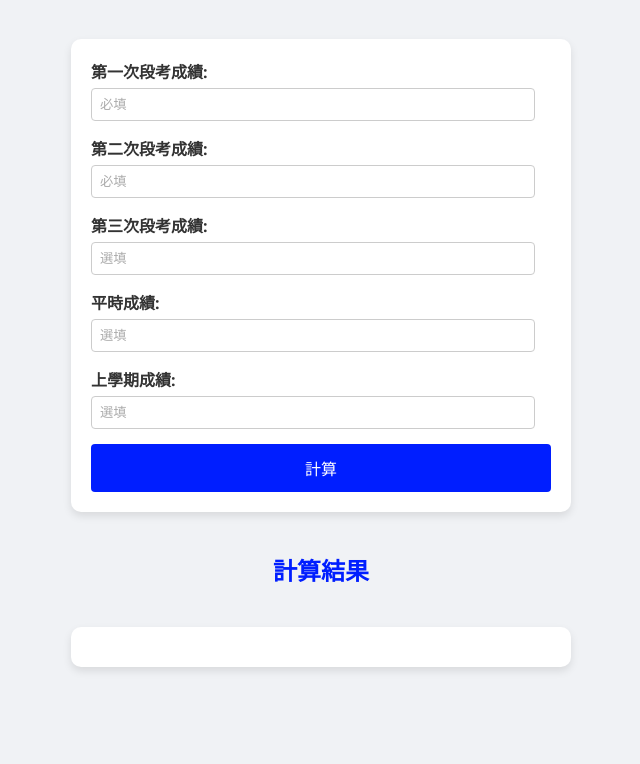
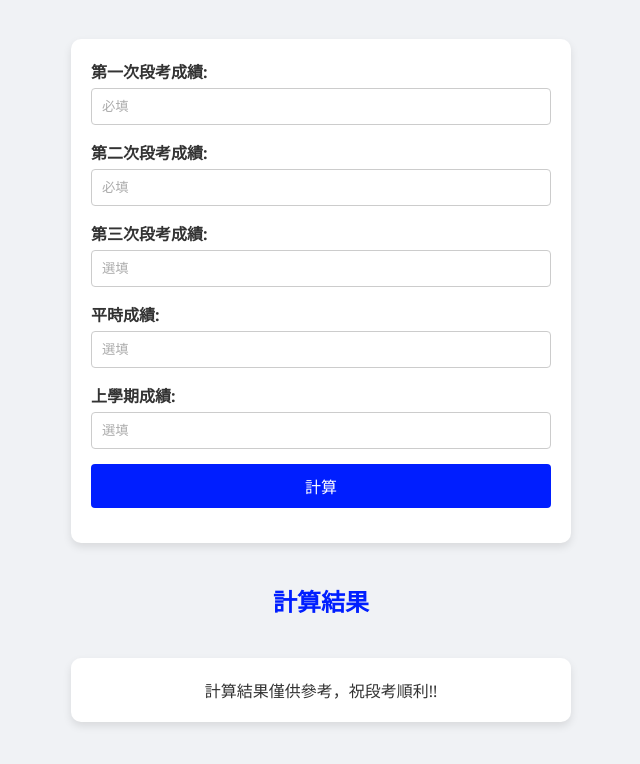
Before and after one commit to zichun808/zichun808.github.io, a plain HTML site: page index.html in a window 1280 px wide. Shown: the part 100-864 px from the top of the page, without its empty margins (319-959 px from the left). Before the commit the page ends 817 px from the top, so only its background shows below. Drawn offline with Linux system fonts and the light colour scheme.

Commit message:
Update index.html

```diff
--- a/index.html
+++ b/index.html
@@ -18,12 +18,10 @@
             padding: 10px;
             box-sizing: border-box;
         }
-
         h1, h2 {
             color: #001eff;
             text-align: center;
         }
-
         form {
             background-color: #ffffff;
             padding: 20px;
@@ -34,42 +32,33 @@
             margin: 20px 0;
             box-sizing: border-box;
         }
-
         label {
             font-weight: bold;
             margin-bottom: 5px;
             display: block;
         }
-
-        input {
-            width: calc(100% - 16px);
-            padding: 8px;
+        input, button {
+            width: 100%;
+            padding: 10px;
             margin-bottom: 15px;
             border: 1px solid #ccc;
             border-radius: 4px;
             box-sizing: border-box;
         }
-
         input::placeholder {
             color: #888;
             opacity: 0.7;
         }
-
         button {
-            width: 100%;
             background-color: #001eff;
             color: white;
-            padding: 12px;
             border: none;
-            border-radius: 4px;
             cursor: pointer;
             font-size: 16px;
         }
-
         button:hover {
             background-color: #0056ff;
         }
-
         p {
             background-color: #ffffff;
             padding: 20px;
@@ -81,19 +70,16 @@
             text-align: center;
             box-sizing: border-box;
         }
-
         @media (max-width: 767px) {
             form, p {
                 padding: 15px;
             }
         }
-
         @media (min-width: 768px) and (max-width: 991px) {
             body {
                 padding: 20px;
             }
         }
-
         @media (min-width: 992px) {
             body {
                 padding: 30px;
@@ -123,7 +109,7 @@
     </form>
 
     <h2>計算結果</h2>
-    <p id="result"></p>
+    <p id="result">計算結果僅供參考，祝段考順利!!</p>
 
     <script>
         document.getElementById('score-form').addEventListener('submit', function(event) {
@@ -146,11 +132,11 @@
 
             let responseMessage = "";
 
-        const calculateRequiredScore = (currentTotal, weight) => roundToOneDecimal((59.5 - currentTotal) / weight).toFixed(1);
-        const calculateRequiredBothSemesters = (currentTotal, weight) => roundToOneDecimal((120 - previousScore - currentTotal) / weight).toFixed(1);
+            const calculateRequiredScore = (currentTotal, weight) => roundToOneDecimal((59.5 - currentTotal) / weight);
+            const calculateRequiredBothSemesters = (currentTotal, weight) => roundToOneDecimal((120 - previousScore - currentTotal) / weight);
 
             if (isNaN(score3) && isNaN(score4) && isNaN(previousScore)) {
-            responseMessage = "請至少填入一項選填成績。";
+                responseMessage = `總分(三段+平時)至少為 ${calculateRequiredScore(weightedScore1 + weightedScore2, 0.6)*2} 分。`;
             } else if (!isNaN(score3) && isNaN(score4) && isNaN(previousScore)) {
                 const requiredScore4 = calculateRequiredScore(weightedScore1 + weightedScore2 + weightedScore3, 0.3);
                 responseMessage = `平時成績至少為 ${requiredScore4} 分。`;
@@ -162,7 +148,7 @@
                 const requiredScoreBothSemesters = calculateRequiredBothSemesters(weightedScore1 + weightedScore2, 0.6);
                 responseMessage = `本學期要通過總分至少為 ${requiredScoreThisSemester} 分。\n兩學期皆通過總分至少為 ${requiredScoreBothSemesters} 分。`;
             } else if (!isNaN(score3) && !isNaN(score4) && isNaN(previousScore)) {
-            responseMessage = totalScore >= 59.5 ? `恭喜本學期通過\n(本學期成績 ${totalScore} 分)`:`本學期未通過\n(本學期成績 ${totalScore} 分)`;
+                responseMessage = totalScore >= 59.5 ? `恭喜本學期通過\n(本學期成績 ${totalScore} 分)` : `本學期未通過\n(本學期成績 ${totalScore} 分)`;
             } else if (!isNaN(score3) && isNaN(score4) && !isNaN(previousScore)) {
                 const requiredScore4ThisSemester = calculateRequiredScore(weightedScore1 + weightedScore2 + weightedScore3, 0.3);
                 const requiredScore4BothSemesters = calculateRequiredBothSemesters(weightedScore1 + weightedScore2 + weightedScore3, 0.3);
```
Lines whose indentation alone changed are shown as unchanged.
